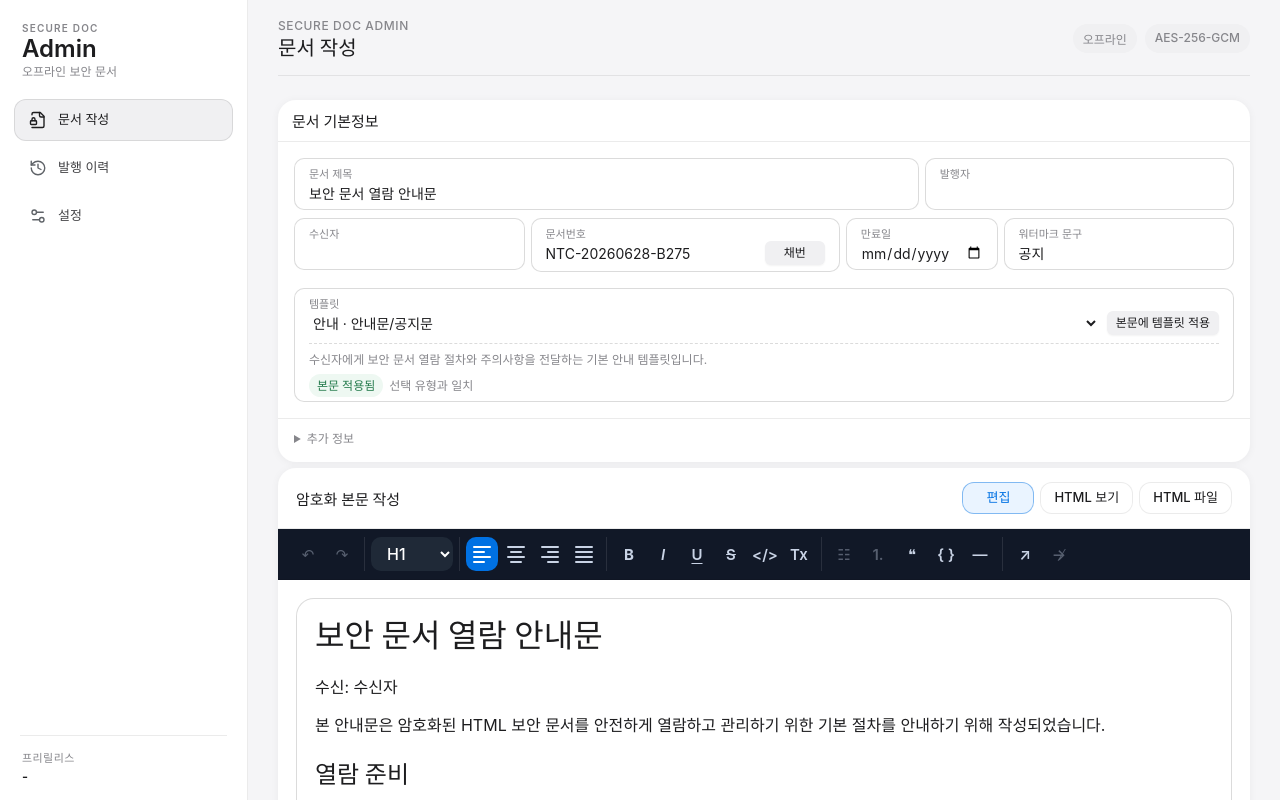
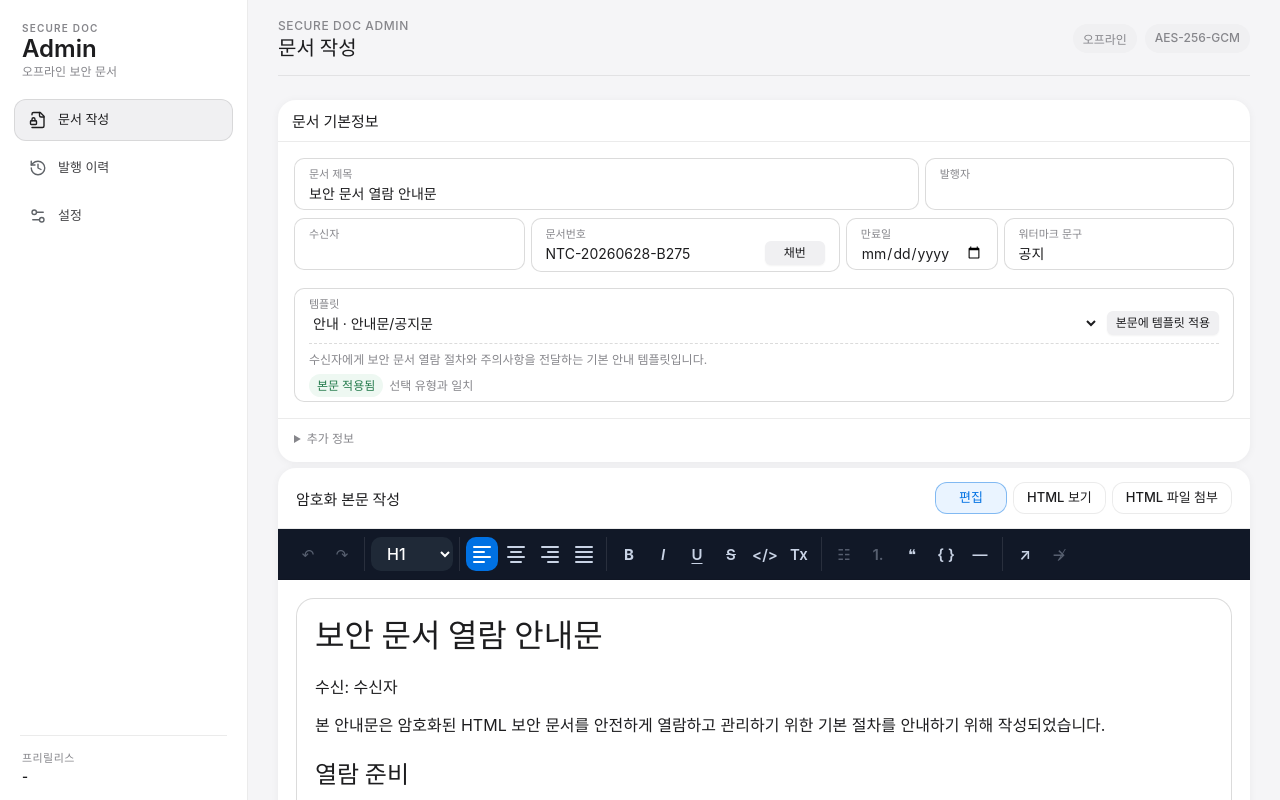
Before and after one commit to landfill/secure-doc, a React (Vite) app: page / in a window 1280 px wide. Shown: the top 800 px of the page. Built offline with nearby package versions, Linux system fonts and the light colour scheme.

Commit message:
Rename attachment tab to make HTML file attach discoverable

```diff
--- a/src/shared/i18n.ts
+++ b/src/shared/i18n.ts
@@ -108,7 +108,7 @@ export const TRANSLATIONS = {
     "editor.linkPrompt": "링크 URL",
     "editor.linkError": "링크는 https, mailto, tel 형식만 사용할 수 있습니다.",
     "editor.preview": "미리보기",
-    "editor.attachmentMode": "HTML 파일",
+    "editor.attachmentMode": "HTML 파일 첨부",
     "attachment.choose": "HTML 파일 선택",
     "attachment.replace": "다른 파일 선택",
     "attachment.empty": "선택된 파일이 없습니다.",
@@ -452,7 +452,7 @@ export const TRANSLATIONS = {
     "editor.linkPrompt": "Link URL",
     "editor.linkError": "Links may only use https, mailto, or tel URLs.",
     "editor.preview": "Preview",
-    "editor.attachmentMode": "HTML file",
+    "editor.attachmentMode": "Attach HTML file",
     "attachment.choose": "Choose HTML file",
     "attachment.replace": "Choose another file",
     "attachment.empty": "No file selected.",
```
Also changed, not shown: 2 other files (tests, documents, lock files or other folders).
